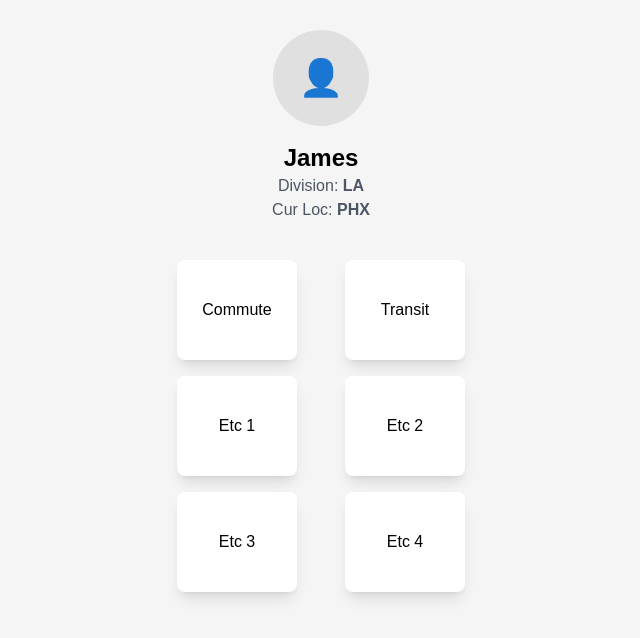
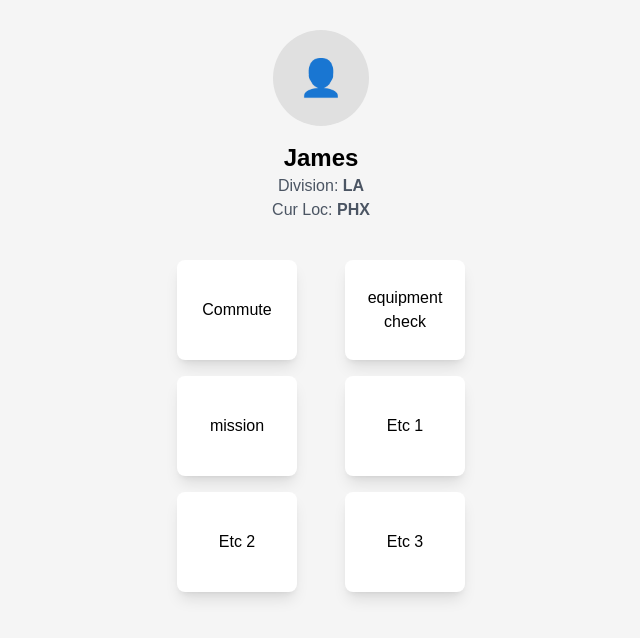
Before and after one commit to DB-YMS/front, a React (Create React App) app: page /mobile in a window 1280 px wide. Shown: the top 638 px of the page, without its empty margins (319-959 px from the left). Built offline with nearby package versions, Linux system fonts and the light colour scheme.

Commit message:
feat : 링크 연결

```diff
--- a/src/components/ButtonGrid.js
+++ b/src/components/ButtonGrid.js
@@ -1,15 +1,28 @@
 import React, { useState } from "react";
+import { useNavigate } from "react-router-dom"; // useNavigate 가져오기
 import CustomButton from "./button";
 
 const ButtonGrid = () => {
   const [selectedButton, setSelectedButton] = useState(null);
+  const navigate = useNavigate(); // useNavigate 훅 사용
 
   const handleButtonClick = (label) => {
     setSelectedButton(label);
-    setTimeout(() => setSelectedButton(null), 100); // 0.1초 후 상태 초기화
+
+    // 버튼에 따라 경로 설정
+    if (label === "Commute") {
+      navigate("/mobile/commute");
+    } else if (label === "equipment check") {
+      navigate("/mobile/equipmentcheck");
+    } else if (label === "mission") {
+      navigate("/mobile/mission");
+    }
+
+    // 선택된 버튼 초기화 (0.1초 후)
+    setTimeout(() => setSelectedButton(null), 100);
   };
 
-  const buttons = ["Commute", "Transit", "Etc 1", "Etc 2", "Etc 3", "Etc 4"];
+  const buttons = ["Commute", "equipment check", "mission", "Etc 1", "Etc 2", "Etc 3"];
 
   return (
     <div className="absolute top-[110px] left-1/2 transform -translate-x-1/2 w-full max-w-[320px] grid grid-cols-2 gap-4">
```
Also changed, not shown: 1 other file (tests, documents, lock files or other folders).
